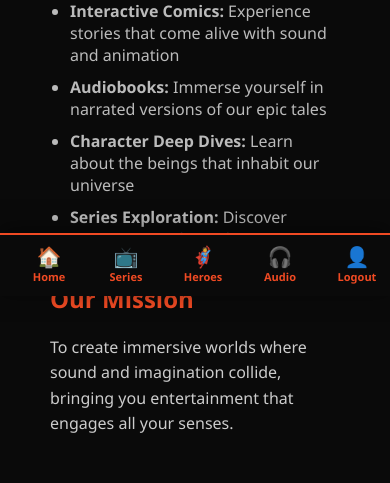
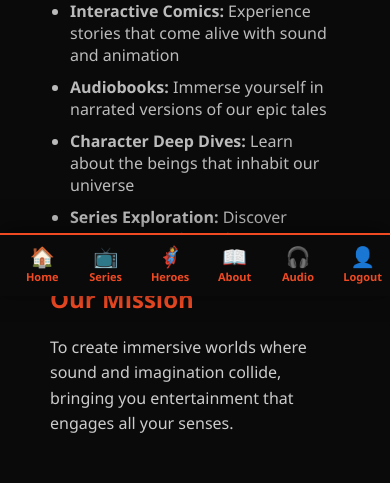
Before and after one commit to kiremalshadkt-ship-it/soundpc-website, a Django app: page /about/ in a window 390 px wide. Shown: the part 548-1031 px from the top of the page. Run offline with Django 5.2, Linux system fonts and the light colour scheme; a user stored in the database is signed in.

Commit message:
Fix mobile about link and icon

```diff
--- a/SPCapp/templates/base.html
+++ b/SPCapp/templates/base.html
@@ -38,7 +38,7 @@
         <p>&copy; 2026 Sound Puppet Comics.</p>
     </footer>
 
-    <!-- MOBILE BOTTOM NAV (like Market Hub) -->
+    <!-- MOBILE BOTTOM NAV MENU -->
     <nav class="mobile-nav" aria-label="Main navigation">
         <a href="{% url 'home' %}" class="mobile-nav-item{% if request.resolver_match.url_name == 'home' %} active{% endif %}">
             <span class="mobile-nav-icon" aria-hidden="true">🏠</span>
@@ -51,6 +51,10 @@
         <a href="{% url 'character_list' %}" class="mobile-nav-item{% if request.resolver_match.url_name == 'character_list' %} active{% endif %}">
             <span class="mobile-nav-icon" aria-hidden="true">🦸</span>
             <span>Heroes</span>
+        </a>
+        <a href="{% url 'about_list' %}" class="mobile-nav-item{% if request.resolver_match.url_name == 'about_list' %} active{% endif %}">
+            <span class="mobile-nav-icon" aria-hidden="true">📖</span>
+            <span>About</span>
         </a>
         {% if user.is_authenticated %}
             <a href="{% url 'audiobooks' %}" class="mobile-nav-item{% if request.resolver_match.url_name == 'audiobooks' %} active{% endif %}">
```
